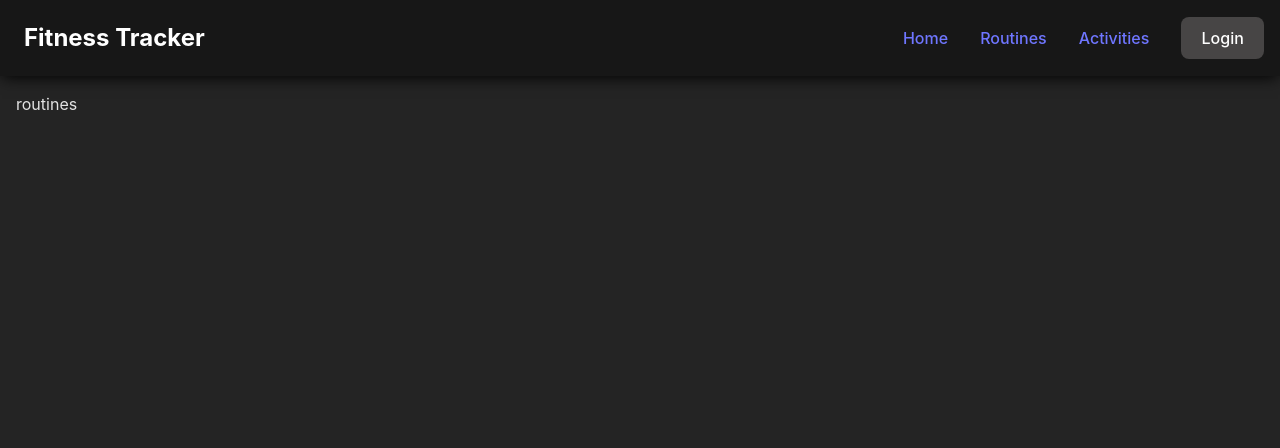
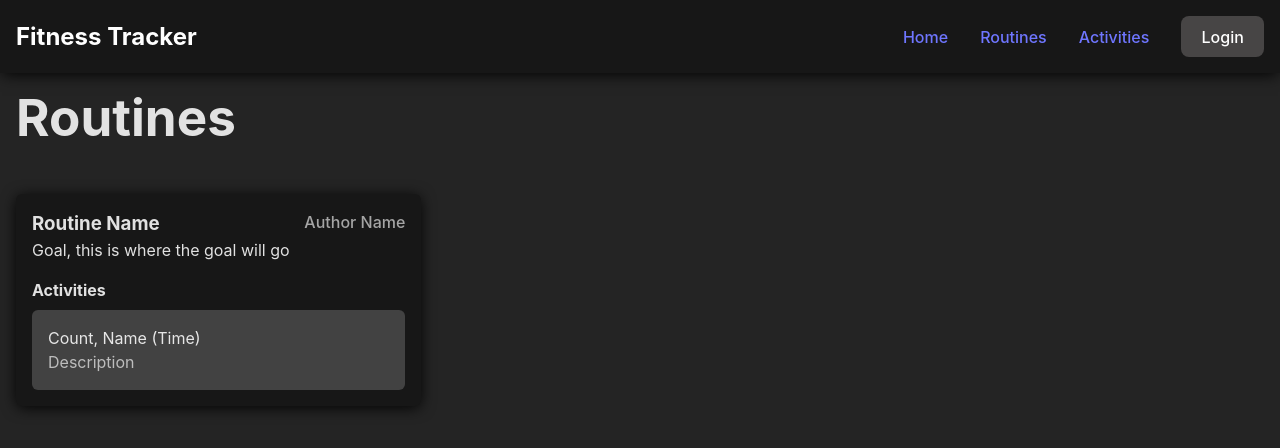
Before and after one commit to notrian/FitnessTracker, a React (Vite) app in the folder client/: page /routines in a window 1280 px wide. Shown: the top 448 px of the page. Built offline with nearby package versions, Linux system fonts and the light colour scheme; the HTML template or start-up script is replaced by a standard one.

Commit message:
styled routines and started on api routes

```diff
--- a/client/src/App.css
+++ b/client/src/App.css
@@ -26,3 +26,31 @@
 .rem3-spacer {
   min-height: 3rem;
 }
+.rem05-spacer {
+  min-height: 0.5rem;
+}
+
+.all-routines-div {
+  display: grid;
+  grid-template-columns: 1fr 1fr 1fr;
+  gap: 1rem;
+}
+
+.routine-div {
+  background: #171717;
+  border-radius: 6px;
+  padding: 1rem;
+  box-shadow: 0px 2px 15px -1px black;
+}
+
+.flex-row-space-between {
+  display: flex;
+  justify-content: space-between;
+}
+
+.activity {
+  width: 100%;
+  background: #424242;
+  padding: 1rem;
+  border-radius: 6px;
+}
--- a/client/src/Routines.jsx
+++ b/client/src/Routines.jsx
@@ -1,7 +1,24 @@
-export default function Routine() {
+export default function Routines() {
   return (
     <div className="page">
-      <p>routines</p>
+      <h1>Routines</h1>
+      <div className="rem3-spacer"></div>
+      <div className="all-routines-div">
+        <div className="routine-div">
+          <div className="flex-row-space-between">
+            <h3>Routine Name</h3>
+            <span style={{ opacity: 0.7, fontWeight: 500 }}>Author Name</span>
+          </div>
+          <p>Goal, this is where the goal will go</p>
+          <div className="rem1-spacer"></div>
+          <h4>Activities</h4>
+          <div className="rem05-spacer"></div>
+          <div className="activity">
+            <p>Count, Name (Time)</p>
+            <p style={{ opacity: 0.75 }}>Description</p>
+          </div>
+        </div>
+      </div>
     </div>
   );
 }
--- a/client/src/components/auth/AuthForm.css
+++ b/client/src/components/auth/AuthForm.css
@@ -2,6 +2,7 @@
   display: flex;
   flex-direction: column;
   gap: 1rem;
+  width: 240px;
 }
 
 p {
@@ -18,6 +19,10 @@ input:focus {
   border-radius: 4px;
   padding: 0.5rem 0.75rem 0.5rem 0.75rem;
   transition: all 0.15s ease;
+}
+
+input {
+  background: #2b2a33;
 }
 
 input:hover {
--- a/client/src/components/nav/Nav.css
+++ b/client/src/components/nav/Nav.css
@@ -4,8 +4,7 @@
   left: 0;
   background-color: #171717;
   color: white;
-  padding-left: 1.5rem;
-  padding-right: 1rem;
+  padding: 1rem;
   box-shadow: 0px 3px 15px -2px black;
   display: flex;
   flex-direction: row;
--- a/client/src/index.css
+++ b/client/src/index.css
@@ -12,6 +12,11 @@
   -webkit-font-smoothing: antialiased;
   -moz-osx-font-smoothing: grayscale;
   -webkit-text-size-adjust: 100%;
+}
+
+* {
+  margin: 0;
+  box-sizing: border-box;
 }
 
 a {
```
Also changed, not shown: client/src/api/routines.js (added, +9 -0 lines), client/src/api/auth.js (added).
